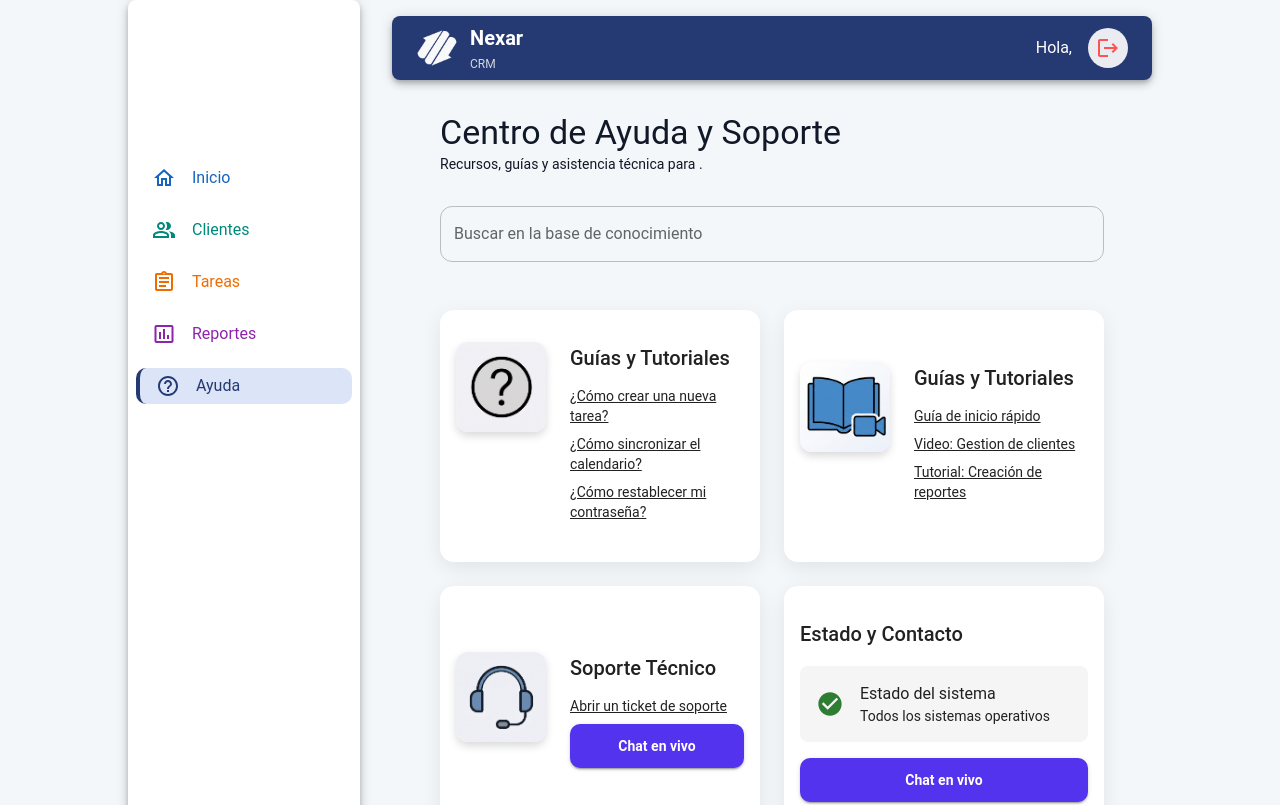
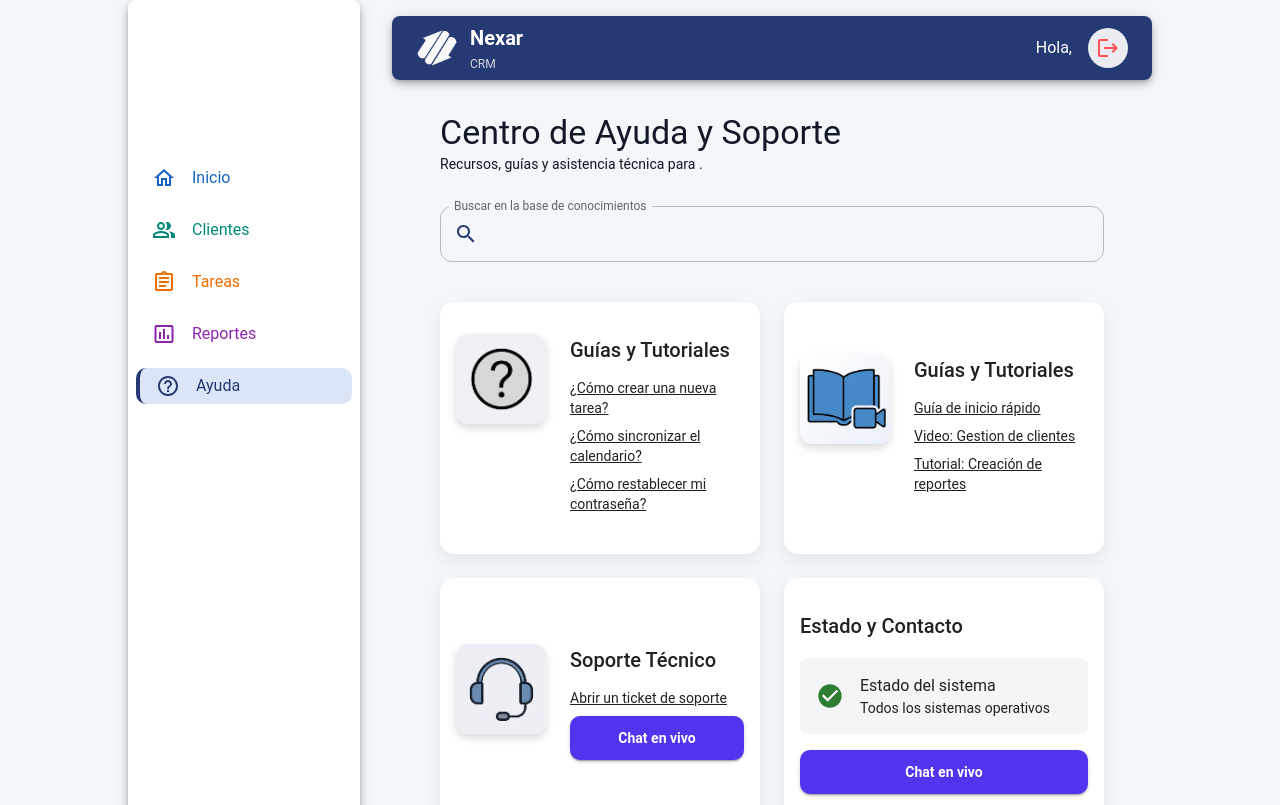
Before and after one commit to sofiver2023/pv_tp_integrador_grupo4, a React (Vite) app: page /ayuda in a window 1280 px wide. Shown: the top 805 px of the page. Built offline with nearby package versions, Linux system fonts and the light colour scheme; sample sign-in values are in the browser's storage.

Commit message:
arreglos en iconos de Ayuda, Orden y eliminacion de rutas en header vista celular

```diff
--- a/src/components/layout/Header.jsx
+++ b/src/components/layout/Header.jsx
@@ -65,8 +65,6 @@ const Header = () => {
                                     <Typography variant="caption" sx={{ opacity: 0.7 }}>{admin.sector}</Typography>
                                 </Box>
                             </MenuItem>
-                            <MenuItem onClick={handleCloseMenu} component={Link} to="/inicio">Inicio</MenuItem>
-                            <MenuItem onClick={handleCloseMenu} component={Link} to="/clientes">Clientes</MenuItem>
                             <MenuItem onClick={handleLogout} sx={{ color: 'error.main' }}>Cerrar Sesión</MenuItem>
                         </Menu>
                     </>
--- a/src/views/Ayuda.jsx
+++ b/src/views/Ayuda.jsx
@@ -4,6 +4,9 @@ import { useAdmin } from '../context/AdminContext';
 import AyudaPreguntas from '../assets/AyudaPreguntas.png';
 import AyudaGuia from '../assets/AyudaGuia.png';
 import AyudaSoporte from '../assets/AyudaSoporte.png';
+
+import Header from '../components/layout/Header';
+import Footer from '../components/layout/Footer';
 
 import {
     Grid, Card, CardContent, CardActions, Typography, TextField,
@@ -12,9 +15,8 @@ import {
 } from '@mui/material';
 
 import CheckCircleIcon from "@mui/icons-material/CheckCircle";
+import SearchIcon from "@mui/icons-material/Search";
 
-import Header from '../components/layout/Header';
-import Footer from '../components/layout/Footer';
 
 const Ayuda = () => {
     const { admin } = useAdmin();
@@ -29,11 +31,18 @@ const Ayuda = () => {
                     </Typography>
                 </Box>
 
-                <Box sx={{ display: "flex", gap: 2, marginBottom: 4 }}>
+                <Box sx={{ display: "flex", gap: 2, marginBottom: 3 }}>
                     <TextField
-                        label="Buscar en la base de conocimiento"
+                        label="Buscar en la base de conocimientos"
                         variant="outlined"
                         fullWidth
+                        slotProps={{
+                        input: {
+                            startAdornment: (
+                                <SearchIcon sx={{ color: "var(--primary)" }} />
+                            ),
+                        },
+                        }}
                     />
                 </Box>
 
```
